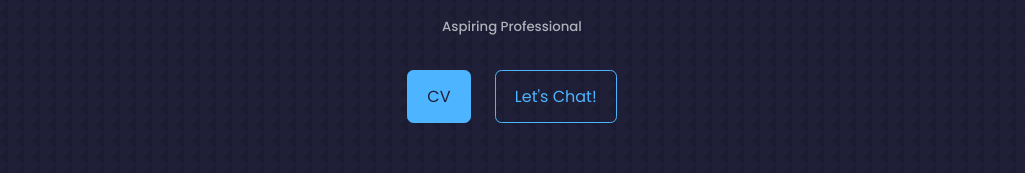
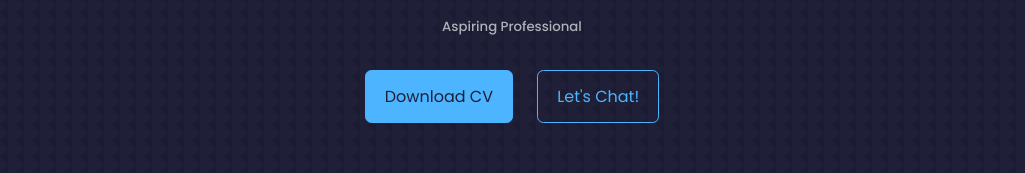
Before and after one commit to EnochHe1/PortfolioWebsite, a React (Create React App) app in the folder enoch-portfolio-website/: page / in a window 1280 px wide. Shown: the part 187-360 px from the top of the page, without its empty margins (128-1153 px from the left). Built offline with nearby package versions, Linux system fonts and the light colour scheme.

Commit message:
Button name change

```diff
--- a/enoch-portfolio-website/src/Components/Header/CTA.jsx
+++ b/enoch-portfolio-website/src/Components/Header/CTA.jsx
@@ -4,7 +4,7 @@
 const CTA = () => {
   return (
     <div className="cta">
-        <a href={CV} download className='btn btn-primary'>CV</a> {}
+        <a href={CV} download className='btn btn-primary'>Download CV</a> {}
         <a href="#contacts" className='btn'>Let's Chat!</a> {/*If you click here, it'll take you to another section */}
     </div>
   )
```
